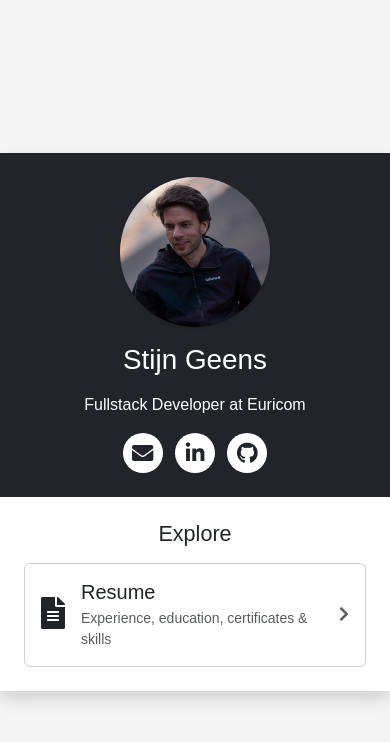
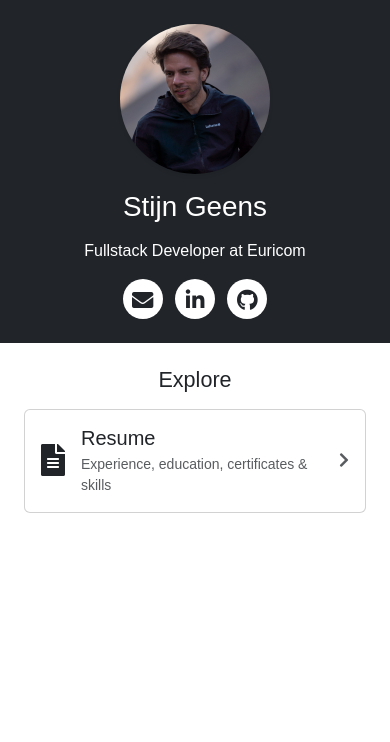
Before and after one commit to degeens/landing-page, a plain HTML site: page index.html in a window 390 px wide. Drawn offline with nearby package versions, Linux system fonts and the light colour scheme.

Commit message:
Make more mobile friendly

```diff
--- a/styles.css
+++ b/styles.css
@@ -11,6 +11,20 @@ body {
     max-width: 576px;
 }
 
+@media (max-width: 576px) {
+    .container {
+        max-width: 100%;
+        width: 100%;
+        height: 100vh;
+        display: flex;
+        flex-direction: column;
+    }
+
+    main {
+        flex: 1;
+    }
+}
+
 .social-button {
     display: block;
     height: 40px;
```
